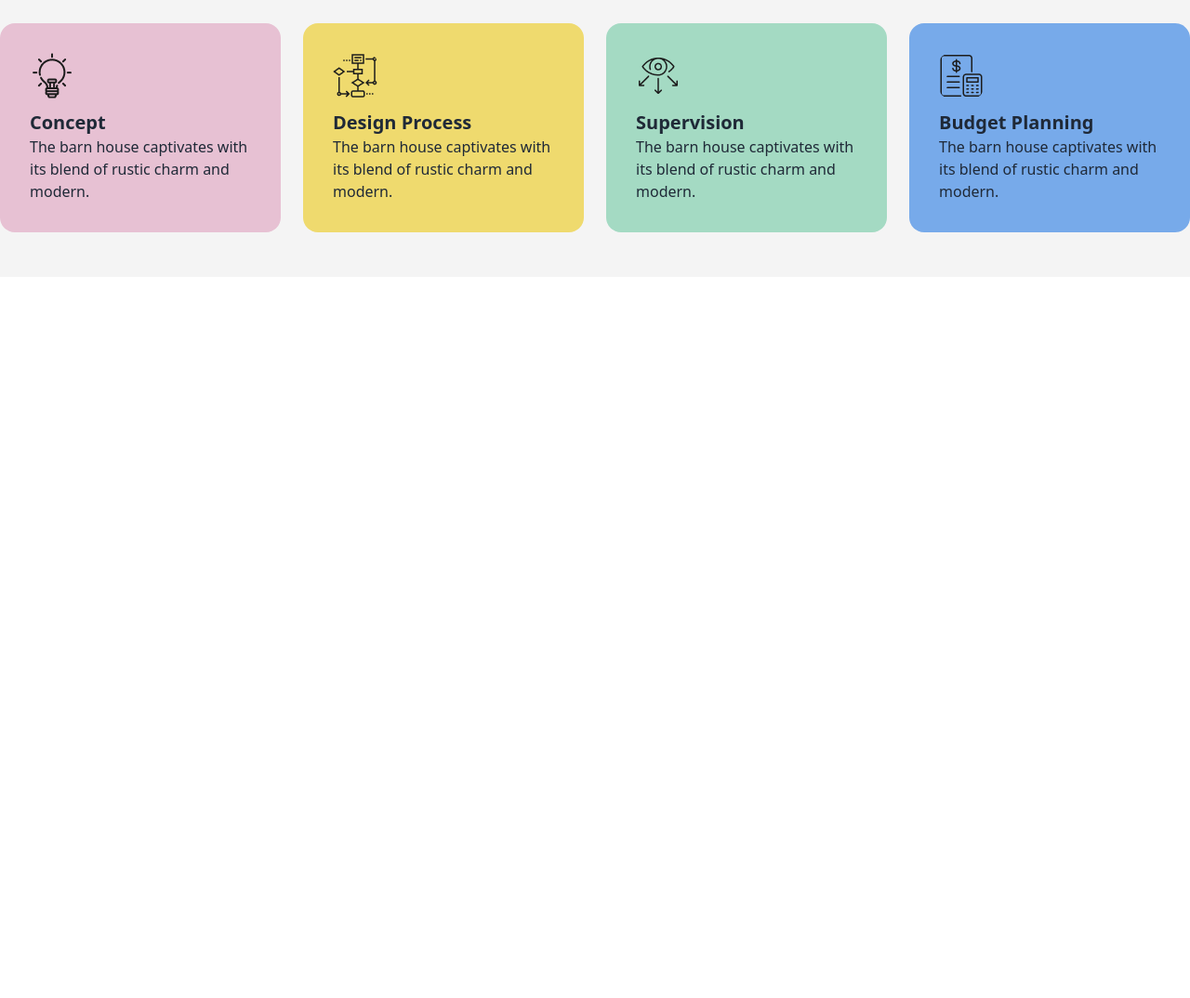
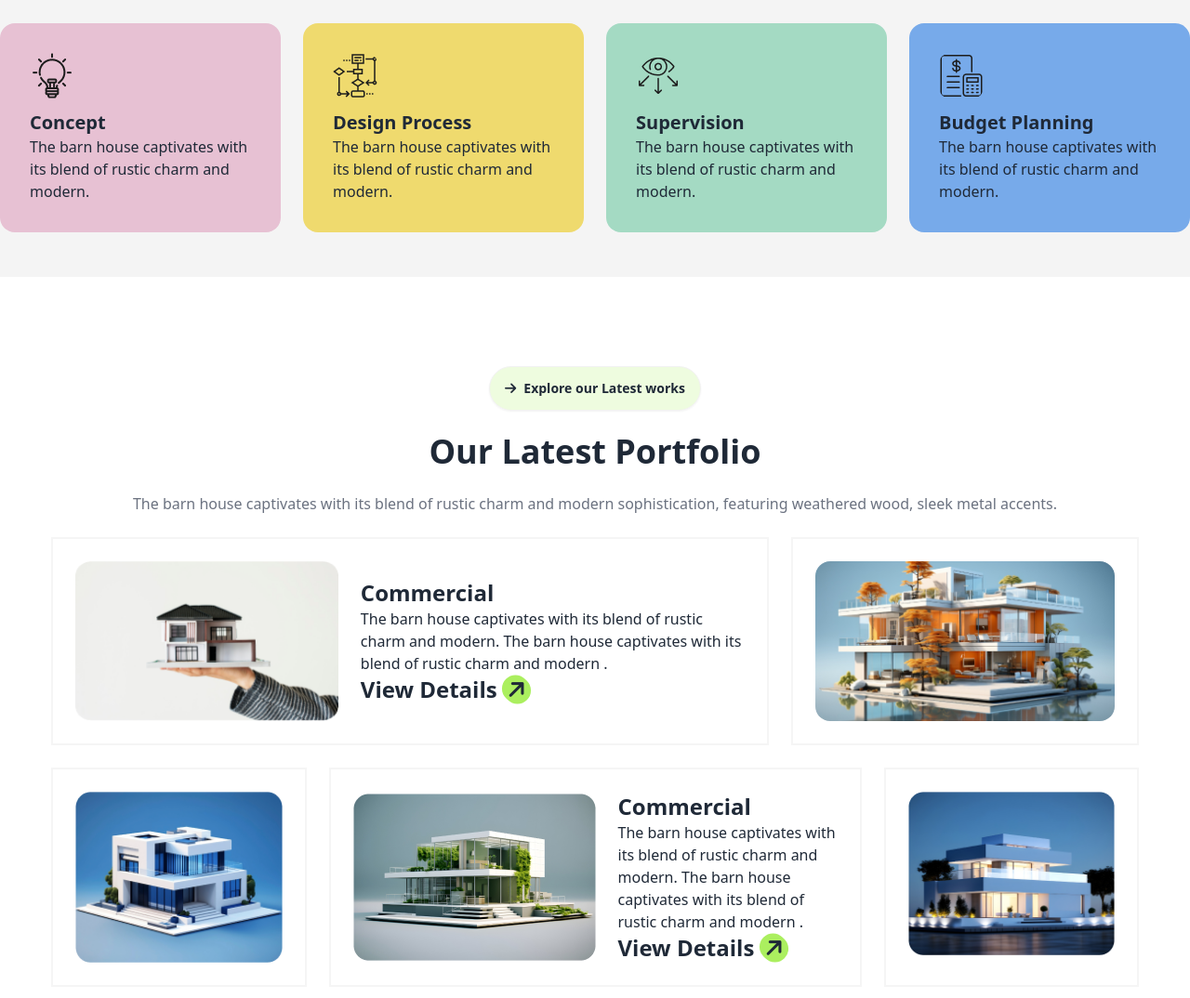
Before and after one commit to Hemonta7/B10A3-House-Design, a plain HTML site: page index.html in a window 1280 px wide. Shown: the part 2025-3099 px from the top of the page at 93% size. Before the commit the page ends 2323 px from the top, so only its background shows below. Drawn offline with nearby package versions, Linux system fonts and the light colour scheme.

Commit message:
Our Latest Portfolio section done

```diff
--- a/index.html
+++ b/index.html
@@ -186,7 +186,8 @@
                         </div>
                         <div class="">
                             <h2 class="text-xl font-extrabold">Concept</h2>
-                            <p class="text-base">The barn house captivates with its blend of rustic charm and modern.</p>
+                            <p class="text-base">The barn house captivates with its blend of rustic charm and modern.
+                            </p>
                         </div>
                     </div>
                     <div class="card bg-[#EFDA6E] p-8 space-y-3 ">
@@ -195,7 +196,8 @@
                         </div>
                         <div class="">
                             <h2 class="text-xl font-extrabold">Design Process</h2>
-                            <p class="text-base">The barn house captivates with its blend of rustic charm and modern.</p>
+                            <p class="text-base">The barn house captivates with its blend of rustic charm and modern.
+                            </p>
                         </div>
                     </div>
                     <div class="card bg-[#A4DAC3] p-8 space-y-3 ">
@@ -204,7 +206,8 @@
                         </div>
                         <div class="">
                             <h2 class="text-xl font-extrabold">Supervision</h2>
-                            <p class="text-base">The barn house captivates with its blend of rustic charm and modern.</p>
+                            <p class="text-base">The barn house captivates with its blend of rustic charm and modern.
+                            </p>
                         </div>
                     </div>
                     <div class="card bg-[#77AAEA] p-8 space-y-3 ">
@@ -213,12 +216,76 @@
                         </div>
                         <div class="">
                             <h2 class="text-xl font-extrabold">Budget Planning</h2>
-                            <p class="text-base">The barn house captivates with its blend of rustic charm and modern.</p>
+                            <p class="text-base">The barn house captivates with its blend of rustic charm and modern.
+                            </p>
                         </div>
                     </div>
                 </div>
             </div>
 
+        </section>
+        <!-- Our Latest Portfolio section  -->
+        <section class="container mx-auto my-24 px-5 lg:px-0">
+            <div class="space-y-3 lg:space-y-6">
+                <div class="flex justify-center">
+                    <button class="btn bg-[rgba(171,239,95,0.20)] rounded-full"><i
+                            class="fa-solid fa-arrow-right"></i>Explore our
+                        Latest
+                        works</button>
+                </div>
+                <h3 class="text-2xl lg:text-4xl font-bold text-center">Our Latest Portfolio</h3>
+                <p class="text-base lg:text-base font-medium text-gray-500 text-center">The barn house captivates with
+                    its blend of rustic charm and modern sophistication, featuring weathered wood, sleek metal accents.
+                </p>
+            </div>
+            <!-- grid container -->
+            <div class="grid grid-cols-1 lg:grid-cols-12 gap-6 mt-4 lg:mt-6 max-w-[1170px] mx-auto">
+                <!-- grid-card-1 -->
+                <div class="lg:col-span-8 lg:h-56">
+                    <div class="p-6 h-full flex flex-col lg:flex-row items-center gap-6 border-2 border-neutral-100">
+                            <img class="w-full h-full" src="./assets/img1.png" />
+                        <div class="">
+                            <h2 class="text-2xl font-extrabold">Commercial</h2>
+                            <p class="text-base font-medium">The barn house captivates with its blend of rustic charm
+                                and modern. The barn house
+                                captivates with its blend of
+                                rustic
+                                charm and modern .</p>
+                            <h4 class="text-2xl font-extrabold">View Details <i
+                                    class="fa-solid fa-arrow-right -rotate-45 p-1 rounded-full bg-common-color"></i>
+                            </h4>
+                        </div>
+                    </div>
+                </div>
+                <!-- grid-card-2  -->
+                <div class=" p-6 border-2 border-neutral-100 lg:col-span-4 overflow-hidden lg:h-56">
+                    <img class="h-full w-full object-cover rounded-2xl" src="./assets/img2.png" />
+                </div>
+                <!-- grid-card-3  -->
+                <div class=" p-6 flex-1 border-2 border-neutral-100 lg:col-span-3">
+                    <img class="h-full object-fill" src="./assets/img3.png" />
+                </div>
+                <!-- grid-card-4 -->
+                <div class="lg:col-span-6">
+                    <div class="p-6 h-full flex flex-col lg:flex-row items-center flex-1 gap-6 border-2 border-neutral-100">
+                            <img class="" src="./assets/img4.png" />
+                        <div class="flex-1">
+                            <h2 class="text-2xl font-extrabold">Commercial</h2>
+                            <p class="text-base font-medium">The barn house captivates with its blend of rustic charm
+                                and modern. The barn house
+                                captivates with its blend of
+                                rustic
+                                charm and modern .</p>
+                            <h4 class="text-2xl font-extrabold">View Details <i
+                                    class="fa-solid fa-arrow-right -rotate-45 p-1 rounded-full bg-common-color"></i>
+                            </h4>
+                        </div>
+                    </div>
+                </div>
+                <!-- grid-card-5  -->
+                <div class=" p-6 flex-1 border-2 border-neutral-100 lg:col-span-3">
+                    <img class="w-full" src="./assets/img5.png" />
+                </div>
         </section>
     </main>
     <footer>
```
Lines whose indentation alone changed are shown as unchanged.
